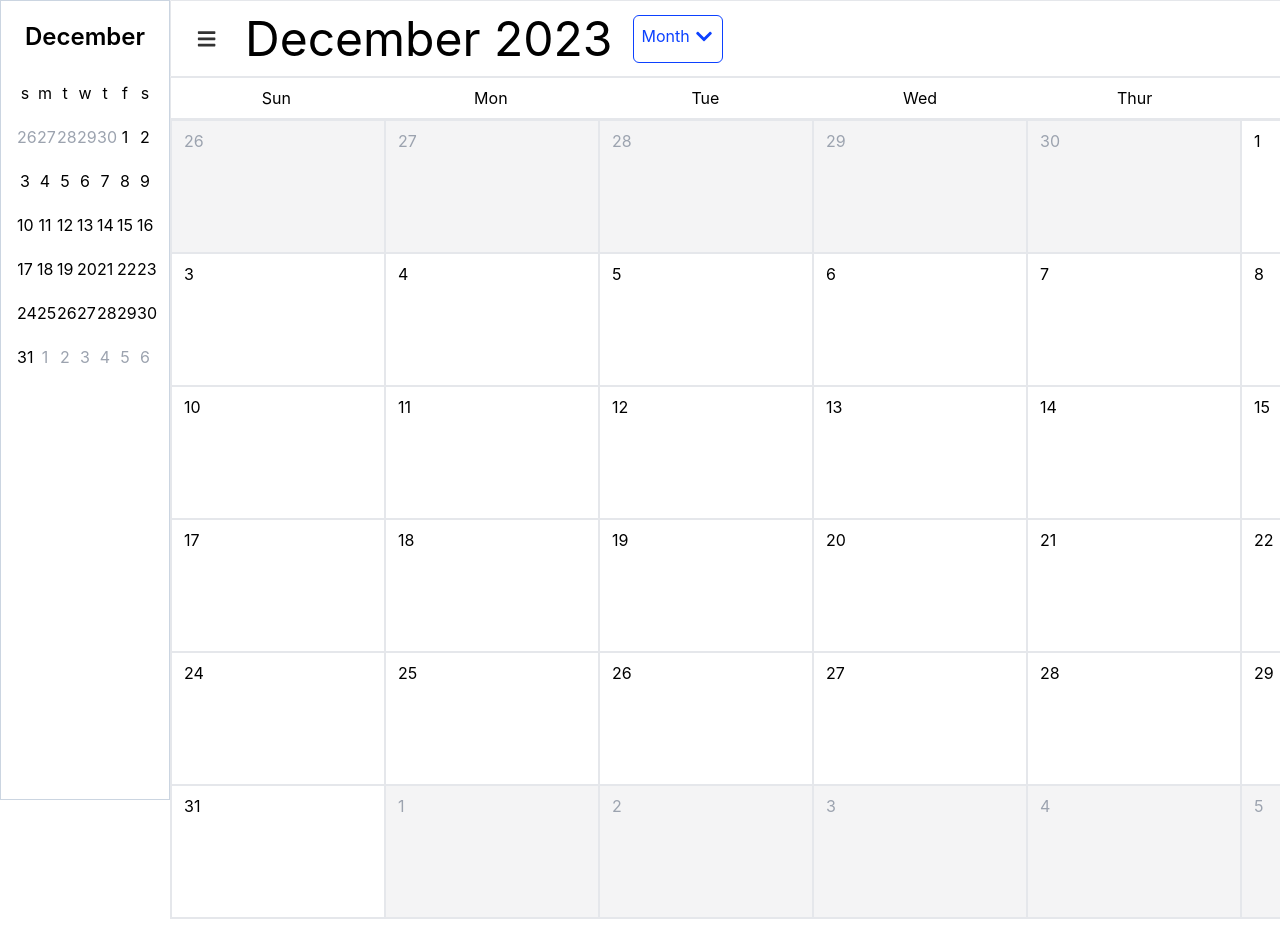
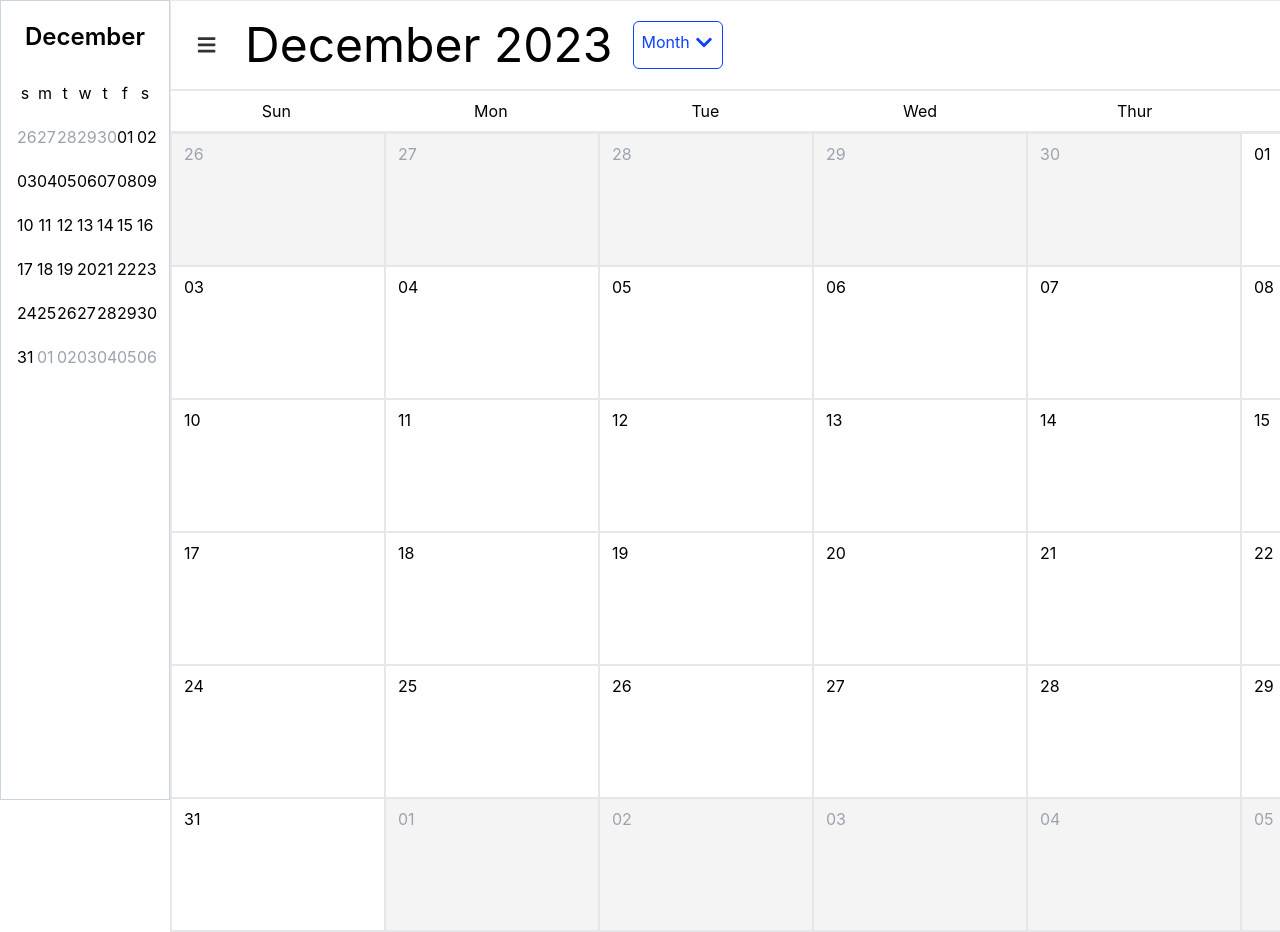
Before and after one commit to lindychi/frontend-bootcamp, a React (Create React App) app: page / in a window 1280 px wide. Shown: the top 932 px of the page. Built offline with nearby package versions, Linux system fonts and the light colour scheme.

Commit message:
feat:오늘을 구분하는 파란색 그리고 9밑의 숫자에 0 추가

```diff
--- a/src/App.tsx
+++ b/src/App.tsx
@@ -25,8 +25,18 @@ function App() {
     if (date.getMonth() + 1 !== selectedMonth) {
       return "text-gray-400";
     }
+    if (
+      date.getDate() === today.getDate() &&
+      date.getMonth() === today.getMonth() &&
+      date.getFullYear() === today.getFullYear()
+    ) {
+      return "bg-primary rounded-full text-white";
+    }
     return "";
   };
+
+  const today = new Date();
+
   // 작은달력에 넣었던 효과가 큰달력에 적용되지 않아서 한번 더  추가함
   const getSecondCalendarDateClass = (date: Date): string => {
     if (date.getMonth() + 1 !== selectedMonth) {
@@ -52,13 +62,13 @@ function App() {
               key={date.toString()}
               className={`text-center py-2 ${getDateClass(date)}`}
             >
-              {date.getDate()}
+              {date.getDate() > 9 ? date.getDate() : `0${date.getDate()}`}
             </div>
           ))}
         </div>
       </div>
       <div>
-        <div className="w-[1500px] h-[77px] flex flex-row justify-between p-3 items-center border border-state-300 rounded-tr-lg">
+        <div className="w-[1500px] h-[90px] flex flex-row justify-between p-3 items-center border border-state-300 rounded-tr-lg">
           <div className="flex justify-start gap-5 ">
             <Hamburger />
             <div className="text-5xl">December 2023</div>
@@ -88,7 +98,7 @@ function App() {
                 date
               )}`}
             >
-              {date.getDate()}
+              {date.getDate() > 9 ? date.getDate() : `0${date.getDate()}`}
             </div>
           ))}
         </div>
```
